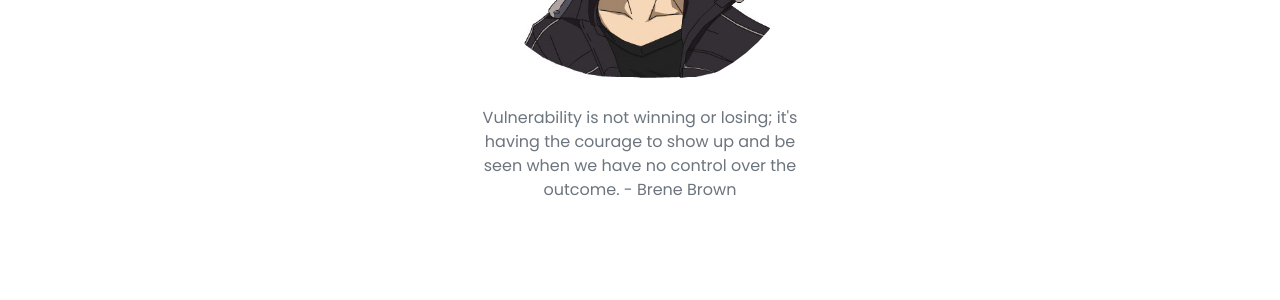
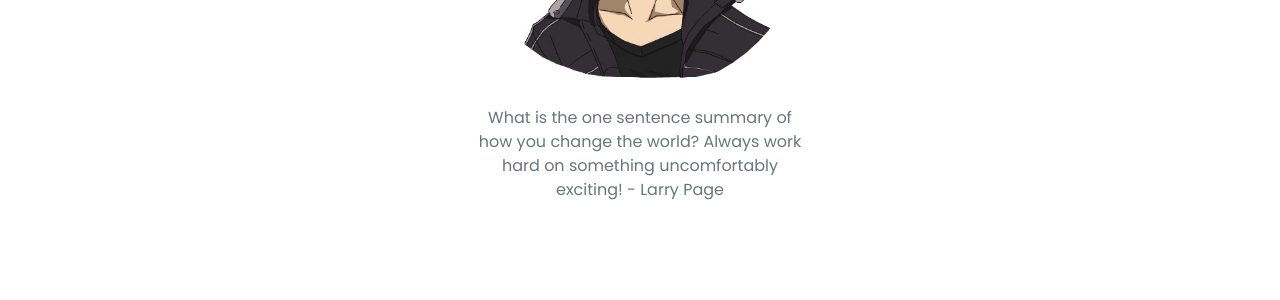
Before and after one commit to thaluu/thaluu.github.io, a Jekyll site: the page built from pages/index.md, in a window 1280 px wide. Shown: the part 405-705 px from the top of the page. Built offline with Jekyll 4.4.1, drawn with Linux system fonts in a browser that asks for light colours; nearby versions of some CDN libraries.

Commit message:
daily quote generator

```diff
--- a/_data/qod.yml
+++ b/_data/qod.yml
@@ -1,2 +1,2 @@
-quote: Vulnerability is not winning or losing; it's having the courage to show up and be seen when we have no control over the outcome.
-author: Brene Brown
+quote: What is the one sentence summary of how you change the world? Always work hard on something uncomfortably exciting!
+author: Larry Page
```
